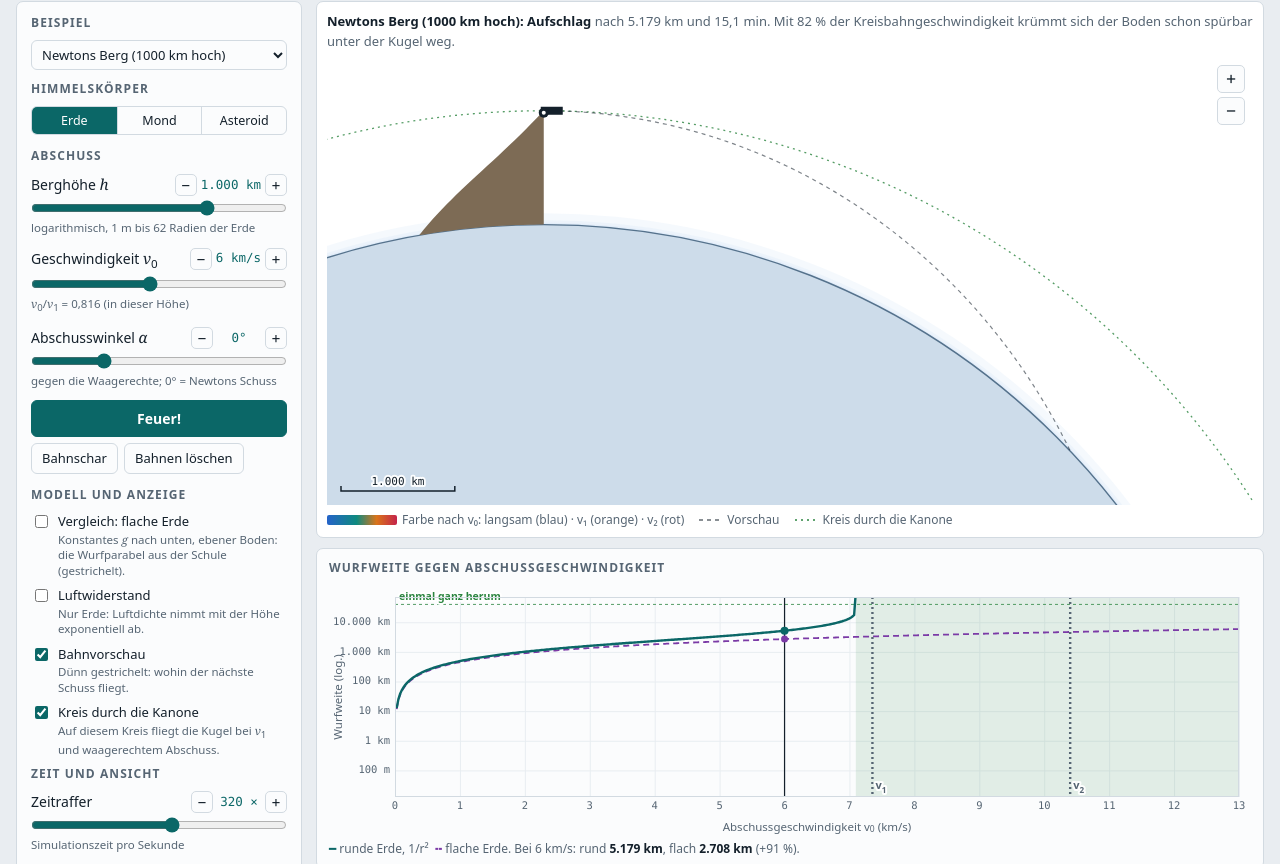
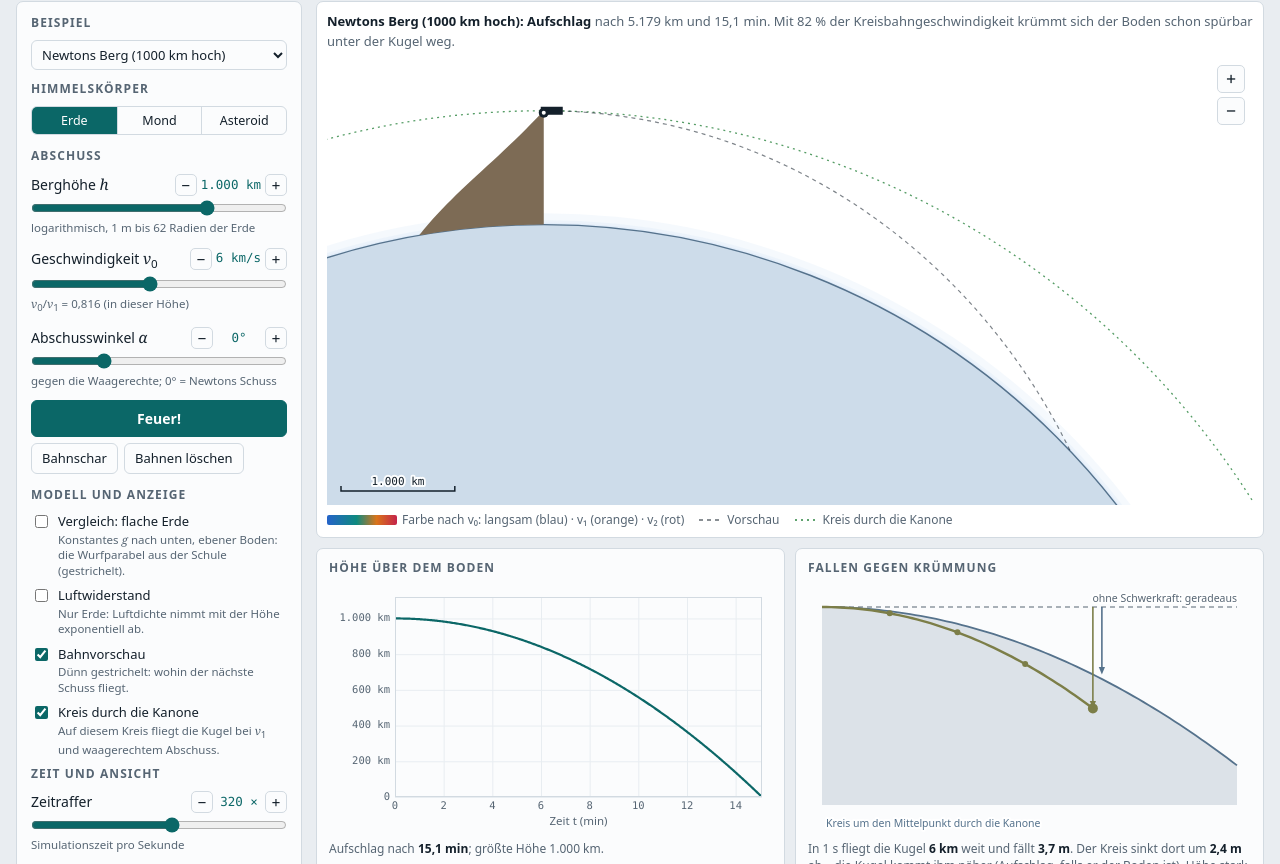
Before and after one commit to KHolste/PhysikalischeVisualisierungen, a plain HTML site: page raumfahrt/kanonenball/index.html in a window 1280 px wide. Shown: the part 66-930 px from the top of the page. Drawn offline with Linux system fonts and the light colour scheme.

Commit message:
Kanonenball: Mindestgeschwindigkeit für einen Umlauf, Wurfweite-Diagramm entfernt
Neue Kennzahl v_min: Von einem hohen Berg reicht schon weniger als die
Kreisbahngeschwindigkeit v₁, solange der tiefste Bahnpunkt über dem Boden
liegt (waagerecht v_min = v₁·√(2R/(R + r₀)), schräg numerisch). Dazu
Hinweis in der Statuszeile, Absatz im Physik-Text und eine Aufgabe
(1000 km, 7,27 km/s). Das Diagramm „Wurfweite gegen
Abschussgeschwindigkeit“ samt Hintergrundrechnung mit Luft entfällt;
unter der Bahnansicht stehen nur noch Höhe und Fallen gegen Krümmung.

Co-Authored-By: Claude Opus 5.5 <noreply@anthropic.com>

```diff
--- a/raumfahrt/kanonenball/index.html
+++ b/raumfahrt/kanonenball/index.html
@@ -100,7 +100,7 @@ canvas.full{position:absolute;inset:0;width:100%;height:100%}
 .legend{display:flex;flex-wrap:wrap;gap:4px 14px;font-size:12px;color:var(--muted)}
 .legend span{display:flex;align-items:center;gap:5px}
 .legend svg{flex:none}
-.trio{display:grid;grid-template-columns:minmax(0,1.3fr) minmax(0,1fr) minmax(0,1fr);gap:10px}
+.trio{display:grid;grid-template-columns:minmax(0,1fr) minmax(0,1fr);gap:10px}
 .boxp{padding:10px 12px;min-width:0}
 .cwrap{position:relative;height:250px}
 .note{font-size:12px;color:var(--muted);margin-top:6px;line-height:1.4}
@@ -124,14 +124,12 @@ canvas.full{position:absolute;inset:0;width:100%;height:100%}
 .tasks .btn{font-size:12px;padding:3px 8px;white-space:nowrap}
 .m{font-family:var(--f-math)}
 .foot{font-size:12px;color:var(--muted);margin-top:14px;max-width:110ch}
-@media (max-width:1500px){.trio{grid-template-columns:minmax(0,1fr) minmax(0,1fr)}.trio>:first-child{grid-column:1/-1}}
 @media (max-width:1280px){
   .app{grid-template-columns:286px minmax(0,1fr);grid-template-areas:"params stage" "info info"}
 }
 @media (max-width:860px){
   .app{grid-template-columns:minmax(0,1fr);grid-template-areas:"stage" "params" "info"}
   .trio{grid-template-columns:minmax(0,1fr)}
-  .trio>:first-child{grid-column:auto}
   header.top .units{margin-left:0}
   .viewwrap{height:clamp(320px,62vh,520px)}
 }
@@ -193,11 +191,6 @@ canvas.full{position:absolute;inset:0;width:100%;height:100%}
     </div>
     <div class="trio">
       <div class="panel boxp">
-        <h2 class="lab">Wurfweite gegen Abschussgeschwindigkeit</h2>
-        <div class="cwrap"><canvas class="full" id="rng" aria-label="Wurfweite entlang der Oberfläche gegen die Abschussgeschwindigkeit, runde gegen flache Erde"></canvas></div>
-        <div class="note" id="rngNote"></div>
-      </div>
-      <div class="panel boxp">
         <h2 class="lab">Höhe über dem Boden</h2>
         <div class="cwrap"><canvas class="full" id="alt" aria-label="Höhe der Kugel über der Oberfläche als Funktion der Zeit"></canvas></div>
         <div class="note" id="altNote"></div>
@@ -221,6 +214,8 @@ canvas.full{position:absolute;inset:0;width:100%;height:100%}
     </div>
     <p><b>Fallen und verfehlen.</b> In der ersten Sekunde fällt jede Kugel 4,9 m, egal wie schnell sie fliegt. Die Erdoberfläche sinkt gegenüber der Waagerechten nach <i class="m">s</i> Metern um <i class="m">s</i><sup>2</sup>/(2<i class="m">R</i>) ab, nach 7,9 km also ebenfalls um 4,9 m. Wer in einer Sekunde 7,9 km weit fliegt, fällt genau so schnell, wie die Erde „wegkrümmt“. Deshalb sind Astronauten auf der ISS schwerelos: Sie fallen ständig, zusammen mit ihrer Station.</p>
     <p><b>Parabel oder Ellipse?</b> Die Wurfparabel setzt ein überall gleiches, parallel nach unten zeigendes <i class="m">g</i> und einen ebenen Boden voraus. Mit dem 1/<i class="m">r</i><sup>2</sup>-Gesetz ist jede Bahn ein Kegelschnitt mit dem Erdmittelpunkt im Brennpunkt. Ein kurzer Wurf ist das Stück um den fernsten Punkt (Apozentrum) einer sehr schlanken Ellipse, die beinahe durch den Mittelpunkt führt. Bei kleinen Geschwindigkeiten ist die Parabel eine hervorragende Näherung.</p>
+    <p><b>Umlauf schon unter <i class="m">v</i><sub>1</sub>.</b> Auf einem hohen Berg muss die Kugel nicht ganz <i class="m">v</i><sub>1</sub> erreichen. Ist sie etwas langsamer, wird die Kanone zum höchsten Punkt einer Ellipse. Die Kugel fällt der Erde näher, bleibt aber in der Umlaufbahn, solange der tiefste Punkt über dem Boden liegt. Die Grenze folgt aus Energie- und Drehimpulserhaltung zwischen Abschuss (<i class="m">r</i><sub>0</sub> = <i class="m">R</i> + <i class="m">h</i>) und Streifpunkt (<i class="m">R</i>):</p>
+    <div class="formula"><div><i>v</i><sub>min</sub> = <i>v</i><sub>1</sub>(<i>h</i>) · √(2<i>R</i>/(<i>R</i> + <i>r</i><sub>0</sub>)) &nbsp;<small>waagerechter Schuss; am Boden ist <i>v</i><sub>min</sub> = <i>v</i><sub>1</sub></small></div></div>
     <p><b>Mond und Apfel.</b> Newtons Schluss: Dieselbe Schwerkraft, die den Apfel fallen lässt, hält den Mond auf seiner Bahn. Der Mond ist etwa 60 Erdradien entfernt; dort ist die Schwerebeschleunigung <i class="m">g</i>/60<sup>2</sup> ≈ 2,7 mm/s². Genau diese Zentripetalbeschleunigung 4π<sup>2</sup><i class="m">r</i>/<i class="m">T</i><sup>2</sup> folgt aus der Umlaufzeit von 27,3 Tagen.</p>
     <p><b>Warum schießt niemand mit Kanonen in den Orbit?</b> In der dichten Luft am Boden verliert eine Kugel mit 8 km/s ihre Energie in Sekunden. Raketen steigen deshalb zuerst steil aus der Atmosphäre und beschleunigen dann waagerecht. Und eine einmal abgefeuerte Kugel kehrt ohne weiteren Schub immer wieder zum Abschusspunkt zurück; der Berg müsste also oberhalb der Atmosphäre liegen.</p>
     <p><b>Wie stark bremst die Luft?</b> Die Widerstandskraft wächst mit der Luftdichte <i class="m">ρ</i>, der Stirnfläche <i class="m">A</i> und dem Quadrat der Geschwindigkeit. Der Widerstandsbeiwert <i class="m">c</i><sub>w</sub> beschreibt die Form (Kugel ≈ 0,47, Stromlinie ≈ 0,1–0,3). Teilt man durch die Masse, erhält man die Bremsbeschleunigung:</p>
@@ -293,11 +288,13 @@ function simulate(P,opt){opt=opt||{};const store=opt.store!==false,maxRev=opt.ma
 // Bahnelemente ohne Luft (Kegelschnitt um den Mittelpunkt)
 function elements(GM,r0,v,al){const eps=v*v/2-GM/r0,hA=r0*v*Math.cos(al),p=hA*hA/GM,e=Math.sqrt(Math.max(0,1+2*eps*hA*hA/(GM*GM)));
   const a=eps<0?-GM/(2*eps):Infinity,rp=p/(1+e),ra=e<1?p/(1-e):Infinity,T=eps<0?2*Math.PI*Math.sqrt(a*a*a/GM):null;return {eps,hA,p,e,a,rp,ra,T};}
+// kleinste Geschwindigkeit für einen Umlauf ohne Luft: tiefster Bahnpunkt r_p gerade auf der Oberfläche (null = keine gebundene Bahn möglich)
+function vMinOrbit(GM,R,r0,al){const ok=v=>elements(GM,r0,v,al).rp>=R*(1+1e-12);const v2=Math.sqrt(2*GM/r0)*(1-1e-9);
+  if(!ok(v2))return null;if(Math.abs(al)<1e-12)return Math.sqrt(2*GM*R/(r0*(R+r0)));let a=0,b=v2;for(let k=0;k<60;k++){const m=(a+b)/2;if(ok(m))b=m;else a=m;}return b;}
 // Wurfweite (Bogenlänge auf der Oberfläche) ohne Luft, analytisch; Infinity = kein Aufschlag
 function rangeRound(GM,R,h,v,al){const r0=R+h,E=elements(GM,r0,v,al);if(E.rp>=R)return Infinity;
   const vr=v*Math.sin(al),f0=Math.atan2(vr*E.hA/GM,E.p/r0-1),c=Math.max(-1,Math.min(1,(E.p/R-1)/E.e)),ac=Math.acos(c);
   let fi;if(f0<0)fi=-ac;else if(E.eps<0)fi=2*Math.PI-ac;else return Infinity;return R*(fi-f0);}
-function rangeFlat(g,h,v,al){const s=Math.sin(al),c=Math.cos(al);return v*c*(v*s+Math.sqrt(v*v*s*s+2*g*h))/g;}
 /*CORE-END*/
 </script>
 <script>
@@ -392,7 +389,7 @@ function setBody(b){// Geschwindigkeit und Höhe auf den neuen Körper umrechnen
   st.v=Math.min(n.vmax,r*Math.sqrt(n.GM/n.R));st.body=b;st.sel=null;shots=[];active=null;camJump=true;sync(true);}
 function selectEx(id){const e=EXM[id];if(st.body!==e.body){shots=[];active=null;camJump=true;}
   st.body=e.body;st.lgH=Math.log10(e.h);st.v=e.v;st.alpha=e.alpha;st.drag=!!e.drag;if(e.proj)st.proj=e.proj;st.sel=id;sync(true);}
-let cur=null,curFlat=null,dirty=true,viewDirty=true,rngCache=null,dragCurve=null,dragTimer=null;
+let cur=null,curFlat=null,dirty=true,viewDirty=true;
 function sync(resim){
   st.lgH=Math.max(0,Math.min(hMaxLg(st.body),st.lgH));st.v=Math.max(0,Math.min(B().vmax,st.v));
   if(resim||!cur)recompute();
@@ -404,10 +401,7 @@ function sync(resim){
   dirty=true;viewDirty=true;}
 function recompute(){const P=params(st,false);cur=simulate(P);cur.key=keyOf(st);curFlat=simulate(params(st,true));
   const r0=P.R+P.h;cur.el=elements(P.GM,r0,P.v,P.al);
-  // Wurfweite mit Luft als Kurve: verzögert, weil viele Simulationen nötig sind
-  dragCurve=null;clearTimeout(dragTimer);if(P.k){const s0=Object.assign({},st);dragTimer=setTimeout(()=>{dragCurve=computeDragCurve(s0);dirty=true;},220);}}
-function computeDragCurve(s0){const N=70,b=BOD[s0.body],out=[];for(let i=1;i<=N;i++){const v=b.vmax*i/N,P=params(Object.assign({},s0,{v}),false);
-  const r=simulate(P,{store:false,maxRev:1,maxSteps:200000});out.push([v,r.type==='impact'?r.range:Infinity]);}return {key:[s0.body,s0.lgH,s0.alpha,s0.proj].join('|'),pts:out};}
+}
 
 /* ----- Schüsse ----- */
 let shots=[],active=null,tAnim=0,paused=false;
@@ -426,10 +420,11 @@ function schar(){const P=params(st,false),v1=Math.sqrt(P.GM/(P.R+P.h)),fr=[0.35,
 
 /* ----- Aufgaben ----- */
 const TASKS=[
-  {t:'<b>Newtons Bild.</b> Klicke „Bahnschar“: Die Kanone feuert mit wachsender Geschwindigkeit. Wie wächst die Wurfweite, wenn sich <i class="m">v</i><sub>0</sub> der Kreisbahngeschwindigkeit <i class="m">v</i><sub>1</sub> nähert? Vergleiche mit dem Diagramm „Wurfweite“.',ex:'newton',lab:'Einstellen'},
+  {t:'<b>Newtons Bild.</b> Klicke „Bahnschar“: Die Kanone feuert mit wachsender Geschwindigkeit. Wie wächst die Wurfweite, wenn sich <i class="m">v</i><sub>0</sub> der Kreisbahngeschwindigkeit <i class="m">v</i><sub>1</sub> nähert? Die Wurfweite steht in der Statuszeile und bei den Kennzahlen.',ex:'newton',lab:'Einstellen'},
   {t:'<b>Parabel als Näherung.</b> Schalte „flache Erde“ ein und feuere die Kanonenkugel (500 m/s, 45°). Um wie viel unterscheiden sich die Wurfweiten? Ab welcher Geschwindigkeit liegen flache und runde Erde um mehr als 10 % auseinander?',ex:'kugel',flat:true},
   {t:'<b>Fallen gegen Krümmung.</b> Vom Mount Everest mit 7,9 km/s: Lies in der Skizze „erste Sekunde“ ab, wie weit die Kugel fällt und wie weit der Kreis um den Erdmittelpunkt in dieser Zeit absinkt. Leite daraus <i class="m">v</i><sub>1</sub> = √(<i class="m">gR</i>) her.',ex:'everest'},
   {t:'<b>Schwerelos auf der ISS.</b> In 408 km Höhe reichen 7,67 km/s für die Kreisbahn. Warum weniger als am Boden? Wie lange dauert ein Umlauf? Die Astronauten sind nicht ohne Schwerkraft: <i class="m">g</i> ist dort noch knapp 90 % des Bodenwerts.',ex:'iss'},
+  {t:'<b>Umlauf unter <i class="m">v</i><sub>1</sub>?</b> Aus 1000 km Höhe fliegt die Kugel schon mit 7,27 km/s um die Erde, obwohl <i class="m">v</i><sub>1</sub> dort 7,35 km/s beträgt. Wo liegt der tiefste Punkt der Bahn? Senke <i class="m">v</i><sub>0</sub> schrittweise: Ab welcher Geschwindigkeit schlägt die Kugel auf? Vergleiche mit <i class="m">v</i><sub>min</sub> und erkläre, warum am Boden <i class="m">v</i><sub>min</sub> = <i class="m">v</i><sub>1</sub> gilt.',set:{body:'E',lgH:6,v:7270,alpha:0,drag:false}},
   {t:'<b>Schräg nach oben?</b> Bleib in ISS-Höhe bei <i class="m">v</i><sub>0</sub> = <i class="m">v</i><sub>1</sub> und stelle <i class="m">α</i> = 20° ein. Die Energie ist dieselbe wie bei der Kreisbahn, trotzdem schlägt die Kugel auf. Warum muss man für eine Umlaufbahn waagerecht schießen?',set:{body:'E',lgH:Math.log10(408e3),v:7669,alpha:20,drag:false}},
   {t:'<b>Ab ins All.</b> Mit 11,2 km/s kehrt die Kugel nie zurück. Probiere 11,0 km/s: Wie weit fliegt sie hinaus, und wie lange dauert es, bis sie zurückkommt? Warum ist <i class="m">v</i><sub>2</sub> genau √2 · <i class="m">v</i><sub>1</sub>?',ex:'flucht'},
   {t:'<b>Die Luft bremst.</b> Feuere vom Mount Everest mit und ohne Luftwiderstand. Wie weit kommt die Kugel mit Luft? Probiere andere Geschosse aus: Welches kommt am weitesten, und warum hilft „schwer und schlank“ (großes <i class="m">β</i>)? Und die 500-m/s-Kugel: Wie stark schrumpft ihre Reichweite?',ex:'everestLuft'},
@@ -551,44 +546,6 @@ function scaleBar(c,W,H,s){const target=W*0.18/s,e=Math.floor(Math.log10(target)
   const px=L*s,x0=14,y0=H-14;c.strokeStyle=C.ink;c.lineWidth=1.5;c.beginPath();c.moveTo(x0,y0-5);c.lineTo(x0,y0);c.lineTo(x0+px,y0);c.lineTo(x0+px,y0-5);c.stroke();
   c.fillStyle=C.ink;c.font=`11px ${C.mono}`;c.textAlign='center';c.textBaseline='bottom';halo(c,fLen(L,1),x0+px/2,y0-3);}
 
-/* ----- Diagramm: Wurfweite ----- */
-function axisV(vmax){const step=vmax>=8000?1000:vmax>=2000?500:vmax>=500?100:2;return step;}
-function drawRange(){const {c,W,H}=ctxOf($('#rng'));const Bd=B(),P=params(st,false),r0=P.R+P.h;const L=66,Rr=12,T=12,Bm=38,w=W-L-Rr,h=H-T-Bm;
-  const top=Math.log10(2*Math.PI*Bd.R),bot=top-6.5;const X=v=>L+v/Bd.vmax*w,Y=lg=>T+h-(lg-bot)/(top+0.25-bot)*h;
-  // Kurven (analytisch, ohne Luft)
-  const key=[st.body,st.lgH,st.alpha].join('|');if(!rngCache||rngCache.key!==key){const N=500,rd=[],fl=[];
-    for(let i=0;i<=N;i++){const v=Bd.vmax*i/N;rd.push([v,rangeRound(P.GM,P.R,P.h,v,P.al)]);fl.push([v,rangeFlat(P.g0,P.h,v,P.al)]);}rngCache={key,rd,fl};}
-  c.strokeStyle=C.grid;c.lineWidth=1;c.font=`10.5px ${C.mono}`;c.fillStyle=C.muted;
-  for(let k=Math.ceil(bot);k<=Math.floor(top);k++){const y=Y(k);c.beginPath();c.moveTo(L,y+0.5);c.lineTo(L+w,y+0.5);c.stroke();c.textAlign='right';c.textBaseline='middle';c.fillText(fLen(Math.pow(10,k),1),L-5,y);}
-  const vs=axisV(Bd.vmax);for(let v=0;v<=Bd.vmax+1e-9;v+=vs){const x=X(v);c.beginPath();c.moveTo(x+0.5,T);c.lineTo(x+0.5,T+h);c.stroke();c.textAlign='center';c.textBaseline='top';c.fillText(Bd.vmax>=1000?num(v/1000,2):num(v,2),x,T+h+4);}
-  rich(c,Bd.vmax>=1000?'Abschussgeschwindigkeit v_{0} (km/s)':'Abschussgeschwindigkeit v_{0} (m/s)',L+w/2,T+h+25,{size:11.5,align:'center'});
-  // Bereich ohne Aufschlag
-  c.fillStyle=hexA(C.circ,0.12);let inR=false,xa=0;for(const [v,r] of rngCache.rd){const no=!isFinite(r);if(no&&!inR){inR=true;xa=X(v);}if(!no&&inR){inR=false;c.fillRect(xa,T,X(v)-xa,h);}}if(inR)c.fillRect(xa,T,L+w-xa,h);
-  const ytop=Y(top);c.strokeStyle=hexA(C.circ,0.8);c.setLineDash([3,3]);c.beginPath();c.moveTo(L,ytop);c.lineTo(L+w,ytop);c.stroke();c.setLineDash([]);
-  c.fillStyle=C.circ;c.textAlign='left';c.textBaseline='bottom';rich(c,'einmal ganz herum',L+4,ytop-2,{size:10.5,weight:600,halo:true});
-  c.save();c.beginPath();c.rect(L,T,w,h);c.clip();
-  const curve=(pts,col,lw,dash)=>{c.strokeStyle=col;c.lineWidth=lw;c.setLineDash(dash||[]);c.beginPath();let pen=false;
-    for(const [v,r] of pts){if(!(r>0)){pen=false;continue;}const y=isFinite(r)?Y(Math.log10(r)):T-5;if(!isFinite(r)){if(pen)c.lineTo(X(v),y);pen=false;continue;}pen?c.lineTo(X(v),y):c.moveTo(X(v),y);pen=true;}c.stroke();c.setLineDash([]);};
-  curve(rngCache.fl,C.flat,1.8,[6,4]);curve(rngCache.rd,C.accent,2.4);
-  const dk=[st.body,st.lgH,st.alpha,st.proj].join('|');if(P.k&&dragCurve&&dragCurve.key===dk)curve([[0,0],...dragCurve.pts],C.drag,2,[2,3]);
-  // v1, v2 in Abschusshöhe
-  const v1=Math.sqrt(P.GM/r0),v2=Math.SQRT2*v1;for(const [v,lab] of [[v1,'v_{1}'],[v2,'v_{2}']]){if(v>Bd.vmax)continue;const x=X(v);c.strokeStyle=C.muted;c.setLineDash([2,3]);c.beginPath();c.moveTo(x,T);c.lineTo(x,T+h);c.stroke();c.setLineDash([]);
-    c.fillStyle=C.muted;rich(c,lab,x+3,T+h-6,{size:11,weight:600,halo:true});}
-  // Schüsse
-  for(const sh of shots){if(sh.type!=='impact'||sh.range<=0||sh.P.h!==P.h||sh.P.al!==P.al||sh.P.R!==P.R)continue;c.fillStyle=sh.col;c.strokeStyle=C.stage;c.lineWidth=1.2;c.beginPath();c.arc(X(sh.v),Y(Math.log10(sh.range)),4.5,0,2*Math.PI);c.fill();c.stroke();}
-  // aktuelle Geschwindigkeit
-  const xv=X(st.v);c.strokeStyle=C.ink;c.lineWidth=1.2;c.beginPath();c.moveTo(xv,T);c.lineTo(xv,T+h);c.stroke();
-  const rr=rangeRound(P.GM,P.R,P.h,st.v,P.al),rf=rangeFlat(P.g0,P.h,st.v,P.al);
-  if(rf>0){c.fillStyle=C.flat;c.beginPath();c.arc(xv,Y(Math.log10(rf)),3.5,0,2*Math.PI);c.fill();}
-  if(rr>0&&isFinite(rr)){c.fillStyle=C.accent;c.beginPath();c.arc(xv,Y(Math.log10(rr)),4,0,2*Math.PI);c.fill();}
-  c.restore();
-  c.strokeStyle=C.line;c.strokeRect(L+0.5,T+0.5,w-1,h-1);
-  c.save();c.translate(10,T+h/2);c.rotate(-Math.PI/2);c.textAlign='center';c.fillStyle=C.muted;c.font=`11.5px ${C.ui}`;c.textBaseline='middle';c.fillText('Wurfweite (log.)',0,0);c.restore();
-  let n=`<span style="color:var(--accent)">━</span> runde Erde, 1/r² &nbsp;<span style="color:var(--c-flat)">╍</span> flache Erde`+(P.k?` &nbsp;<span style="color:var(--c-drag)">┅</span> rund mit Luft`:'')+'. ';
-  if(!isFinite(rr))n+=`Bei ${fV(st.v)} <b>kein Aufschlag</b> (grüner Bereich).`;
-  else if(rf>0)n+=`Bei ${fV(st.v)}: rund <b>${fLen(rr)}</b>, flach <b>${fLen(rf)}</b> (${rr>=rf?'+':'−'}${num(Math.abs(rr/rf-1)*100,2)} %).`;
-  $('#rngNote').innerHTML=n;}
-
 /* ----- Diagramm: Höhe über der Zeit ----- */
 function tUnit(t){return t<120?[1,'s']:t<7200?[60,'min']:t<3*86400?[3600,'h']:[86400,'d'];}
 function niceStep(x){const e=Math.pow(10,Math.floor(Math.log10(x))),m=x/e;return (m<1.5?1:m<3.5?2:m<7.5?5:10)*e;}
@@ -647,6 +604,7 @@ function updateKZ(){const Bd=B(),P=params(st,false),r0=P.R+P.h,g=P.GM/(r0*r0),v1
   <dt><i>v</i><sub>2</sub> am Boden</dt><dd>${fV(Math.sqrt(2*P.GM/P.R))}</dd>
   <div class="gh">In Abschusshöhe</div>
   <dt><i>g</i>(<i>h</i>)</dt><dd>${fAcc(g)}</dd>
+  <dt>Umlauf ab <i>v</i><sub>min</sub>${P.k?' (ohne Luft)':''}</dt><dd${(()=>{const vm=vMinOrbit(P.GM,P.R,r0,P.al);return (vm!==null&&st.v>=vm&&st.v<v1*0.99?' class="hi"':'')+'>'+(vm===null?'—':fV(vm));})()}</dd>
   <dt>Kreisbahn <i>v</i><sub>1</sub></dt><dd${Math.abs(st.v/v1-1)<0.01?' class="hi"':''}>${fV(v1)}</dd>
   <dt>Flucht <i>v</i><sub>2</sub></dt><dd${st.v>=v2?' class="hi"':''}>${fV(v2)}</dd>
   <dt><i>v</i><sub>0</sub>/<i>v</i><sub>1</sub></dt><dd>${num(st.v/v1,3)}</dd>
@@ -672,7 +630,7 @@ function statusText(){const P=params(st,false),v1=Math.sqrt(P.GM/(P.R+P.h)),x=st
     else if(P.k){const rr=rangeRound(P.GM,P.R,P.h,st.v,P.al);t+=isFinite(rr)?` Ohne Luft wären es ${fLen(rr)}.`:' Ohne Luft käme sie gar nicht herunter.';}
     else if(x>0.3&&Math.abs(P.al)<1e-9)t+=` Mit ${num(x*100,2)} % der Kreisbahngeschwindigkeit krümmt sich der Boden schon spürbar unter der Kugel weg.`;
     if(E.rp<P.R&&E.e<1&&x>0.9&&st.alpha!==0&&!P.k)t+=' Schräg geschossen läuft die Ellipse durch den Körper: ohne Boden käme die Kugel bis '+fLen(E.rp)+' an den Mittelpunkt heran.';}
-  else if(cur.type==='orbit')t=E.e<0.01?`<b>Kreisbahn.</b> Die Kugel fällt ständig, verfehlt den Boden aber immer: Umlauf in ${fDur(cur.period)}.`:`<b>Ellipse.</b> Die Kugel kehrt nach ${fDur(cur.period)} zur Kanone zurück, ${E.ra-P.R>P.h?'größte Höhe '+fLen(E.ra-P.R):'tiefster Punkt '+fLen(E.rp-P.R)+' über dem Boden'}.`;
+  else if(cur.type==='orbit')t=E.e<0.01?`<b>Kreisbahn.</b> Die Kugel fällt ständig, verfehlt den Boden aber immer: Umlauf in ${fDur(cur.period)}.`:`<b>Ellipse.</b> Die Kugel kehrt nach ${fDur(cur.period)} zur Kanone zurück, ${E.ra-P.R>P.h?'größte Höhe '+fLen(E.ra-P.R):'tiefster Punkt '+fLen(E.rp-P.R)+' über dem Boden'}.`+(x<0.99?` Das klappt schon unter <i class="m">v</i><sub>1</sub>: Die Kugel fällt bis auf ${fLen(E.rp-P.R)} über dem Boden herab, verfehlt die Erde aber (Umlauf ab <i class="m">v</i><sub>min</sub> = ${fV(vMinOrbit(P.GM,P.R,P.R+P.h,P.al))}).`:'');
   else if(cur.type==='escape')t=`<b>Flucht.</b> Mit ${fV(st.v)} ≥ <i class="m">v</i><sub>2</sub> = ${fV(Math.SQRT2*v1)} reicht die Bewegungsenergie, um dem Schwerefeld ganz zu entkommen.`;
   else if(cur.type==='decay')t=`<b>Die Bahn sinkt.</b> Nach ${cur.rev} Umläufen ist die Kugel noch oben, aber jeder Durchgang durch die Luft kostet Energie.`;
   else t='—';
@@ -708,7 +666,7 @@ function zoomAt(f,px,py){const cv=$('#view'),r=cv.getBoundingClientRect();if(px=
 
 /* ----- Schleife ----- */
 let lastTs=0,kzTimer=0;
-function updateStatic(){readColors();updateKZ();statusText();buildLegend();drawRange();drawAlt();drawFall();}
+function updateStatic(){readColors();updateKZ();statusText();buildLegend();drawAlt();drawFall();}
 function frameLoop(ts){const dt=lastTs?Math.min(0.05,(ts-lastTs)/1000):0;lastTs=ts;let need=viewDirty;
   if(dirty){dirty=false;updateStatic();need=true;}
   const r=$('#view').getBoundingClientRect();if(st.view!=='manual')camT=viewTarget(r.width,r.height);if(stepCam(dt))need=true;
@@ -717,7 +675,7 @@ function frameLoop(ts){const dt=lastTs?Math.min(0.05,(ts-lastTs)/1000):0;lastTs=
   if(need){viewDirty=false;drawView();}
   requestAnimationFrame(frameLoop);}
 function redrawAll(){dpr=Math.min(2,window.devicePixelRatio||1);dirty=true;viewDirty=true;}
-for(const id of ['#view','#rng','#alt','#fall'])new ResizeObserver(redrawAll).observe($(id).parentElement);
+for(const id of ['#view','#alt','#fall'])new ResizeObserver(redrawAll).observe($(id).parentElement);
 matchMedia('(prefers-color-scheme: dark)').addEventListener('change',redrawAll);
 new MutationObserver(redrawAll).observe(document.documentElement,{attributes:true,attributeFilter:['data-theme']});
 
```
Also changed, not shown: 1 other file.
